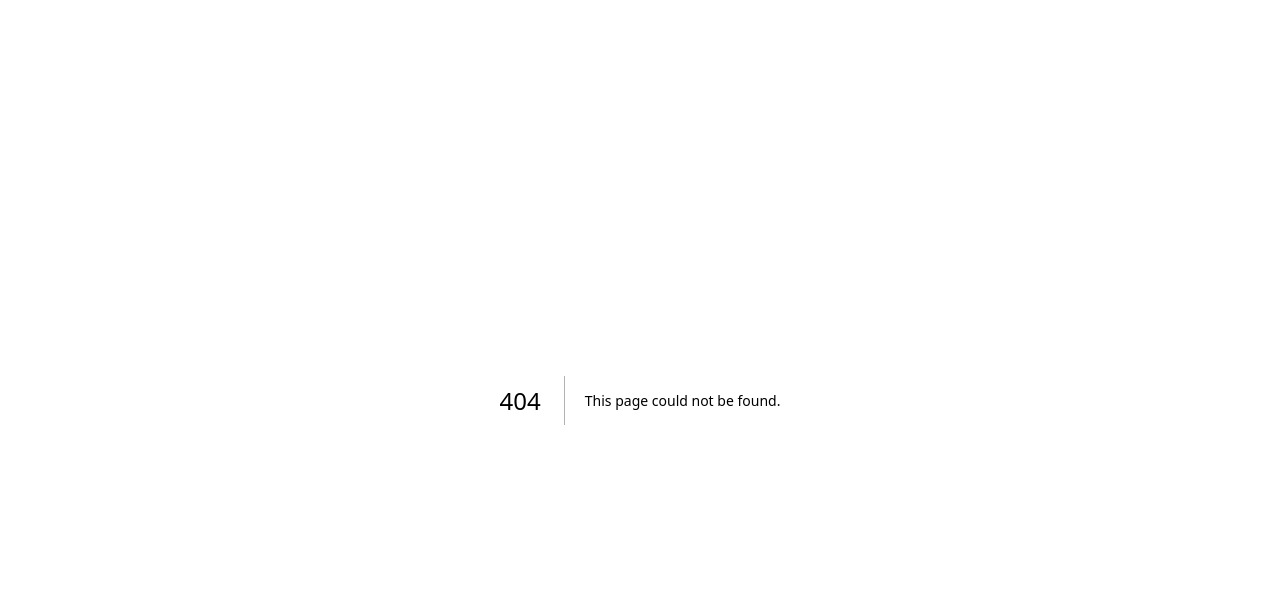
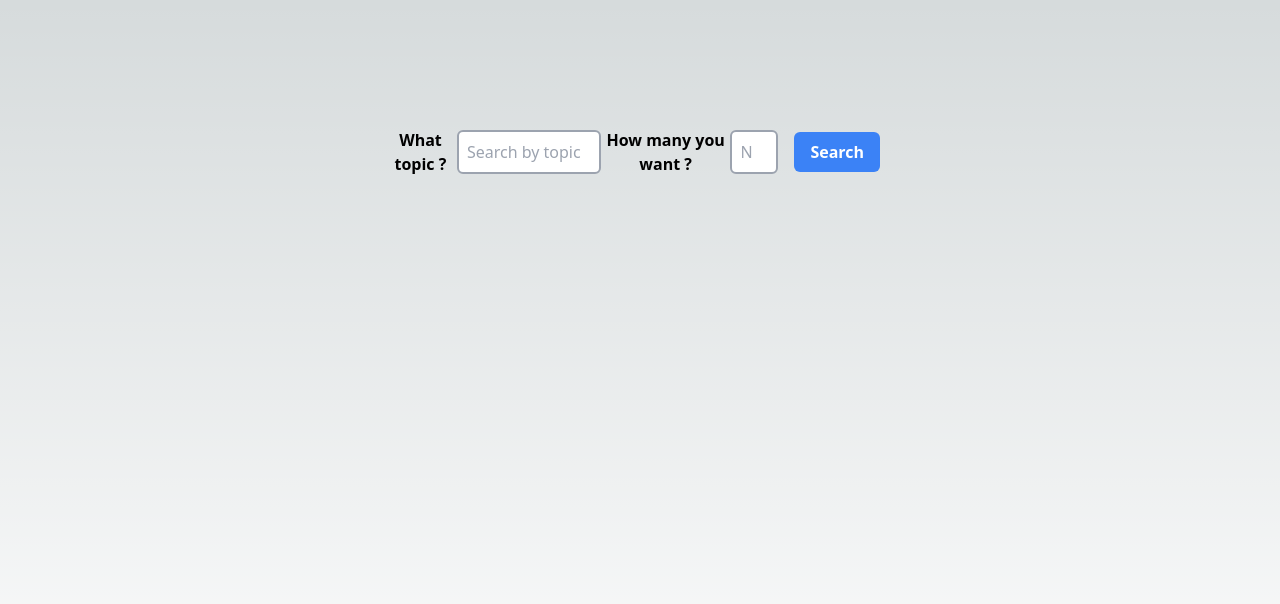
Before and after one commit to yztracker/semantic-search, a Next.js app in the folder Frontend/semantic-search/: page /Summarize in a window 1280 px wide. Before the commit this address had no page. Shown: the top 604 px of the page. Built offline with nearby package versions, Linux system fonts and the light colour scheme.

Commit message:
new feature - segment summarize span

```diff
--- /dev/null
+++ b/Frontend/semantic-search/components/PodcastItem.js
@@ -0,0 +1,63 @@
+import React, { useState, useEffect, useRef } from "react";
+import HtmlReactParser from "html-react-parser";
+
+function PodcastList() {
+  const [podcasts, setPodcasts] = useState(null);
+  const queryRef = useRef(null);
+  const nRef = useRef(null);
+
+  const fetchPodcasts = async () => {
+    const query = queryRef.current.value;
+    const topk = nRef.current.value;
+    const response = await fetch(
+      `http://localhost:5000/toppodcasts?query=${query}&n=${topk}`
+    );
+    const html = await response.text();
+    setPodcasts(HtmlReactParser(html));
+  };
+  //   useEffect(() => {
+  //     async function fetchPodcasts() {
+  //       const query = queryRef.current.value;
+  //       const topk = nRef.current.value;
+  //       const response = await fetch(`http://localhost:5000/toppodcasts?query=${query}&n=${topk}`);
+  //       const html = await response.text();
+  //       setPodcasts(HtmlReactParser(html));
+  //     }
+  //     fetchPodcasts();
+  //   }, []);
+
+  return (
+    <>
+      <div className="mx-auto">
+        <div class="flex items-center  mb-4">
+        <label className="font-bold">What topic ?</label>
+
+          <input
+            ref={queryRef}
+            type="text"
+            class="w-36 p-2 rounded-md border-2 border-gray-400"
+            placeholder="Search by topic"
+          />
+          <label className="font-bold">How many you want ?</label>
+          <input
+            ref={nRef}
+            type="text"
+            class="w-12 p-2 rounded-md border-2 border-gray-400"
+            placeholder="N"
+          />
+          {/* <input type="text" class="w-12 p-2 rounded-md border-2 border-gray-400" placeholder="Search by tag" /> */}
+          <button
+            onClick={fetchPodcasts}
+            class="mx-4 px-4 py-2 font-bold text-white bg-blue-500 rounded-md hover:bg-blue-700 focus:outline-none focus:shadow-outline-blue active:bg-blue-800"
+            type="button"
+          >
+            Search
+          </button>
+        </div>
+      </div>
+      <div class="podcast">{podcasts}</div>
+    </>
+  );
+}
+
+export default PodcastList;
--- a/Frontend/semantic-search/components/Query.js
+++ b/Frontend/semantic-search/components/Query.js
@@ -30,7 +30,7 @@ function Query() {
   }
   return (
     <>
-    <form className="max-w-3xl mx-auto">
+    <form className="max-w-2xl mx-auto">
       <label
         for="default-search"
         class="mb-2 text-sm font-medium text-gray-900 sr-only dark:text-white"
--- a/Frontend/semantic-search/package.json
+++ b/Frontend/semantic-search/package.json
@@ -15,9 +15,11 @@
     "@types/react-dom": "18.0.9",
     "eslint": "8.30.0",
     "eslint-config-next": "13.0.7",
+    "html-react-parser": "^3.0.4",
     "next": "13.0.7",
     "react": "18.2.0",
     "react-dom": "18.2.0",
+    "react-highlight-words": "^0.18.0",
     "react-spinners": "^0.13.7",
     "typescript": "4.9.4"
   },
--- /dev/null
+++ b/Frontend/semantic-search/pages/Episode.js
@@ -0,0 +1,18 @@
+import React from "react";
+import Scrape from "../components/Scrape";
+import Query from "../components/Query";
+import styles from "../styles/Home.module.css";
+function Episode() {
+  return (
+    <>
+      <main className={styles.main}>
+        <div className="container mx-auto flex flex-col items-center px-4 py-16 text-center md:py-8 md:px-10 lg:px-32 xl:max-w-3xl">
+          <Scrape />
+        </div>
+      </main>
+      <Query />
+    </>
+  );
+}
+
+export default Episode;
--- /dev/null
+++ b/Frontend/semantic-search/pages/Summarize.js
@@ -0,0 +1,17 @@
+import React from "react";
+import PodcastItem from '../components/PodcastItem'
+import styles from "../styles/Home.module.css";
+
+function Episode() {
+  return (
+    <>
+      <main className={styles.main}>
+        <div className="container mx-auto flex flex-col items-center px-4 py-16 text-center md:py-8 md:px-10 lg:px-32 xl:max-w-3xl">
+          <PodcastItem />
+        </div>
+      </main>
+    </>
+  );
+}
+
+export default Episode;
--- a/Frontend/semantic-search/pages/index.tsx
+++ b/Frontend/semantic-search/pages/index.tsx
@@ -7,6 +7,9 @@ import TranscriptText from '../components/TranscriptText'
 import Query from '../components/Query'
 import { useState } from 'react'
 import Scrape from '../components/Scrape'
+import PodcastItem from '../components/PodcastItem'
+import Link from 'next/link'
+
 const inter = Inter({ subsets: ['latin'] })
 
 export default function Home() {
@@ -15,7 +18,7 @@ export default function Home() {
   return (
     <>
       <Head>
-        <title>Create Next App</title>
+        <title>Info Insighters</title>
         <meta name="description" content="Generated by create next app" />
         <meta name="viewport" content="width=device-width, initial-scale=1" />
         <link rel="icon" href="/favicon.ico" />
@@ -25,18 +28,36 @@ export default function Home() {
         <div className="container mx-auto flex flex-col items-center px-4 py-16 text-center md:py-8 md:px-10 lg:px-32 xl:max-w-3xl">
           <h1 className="font-extrabold text-transparent text-6xl bg-clip-text bg-gradient-to-r from-green-200 to-green-600">Info Insighters
           </h1>
-          <p className="px-8 mt-8 mb-12 text-lg">transcripts your podcast and search interesting concepts as sentences!</p>
-          {/* <div className="flex flex-wrap justify-center">
-            <button className="px-8 py-3 m-2 text-lg font-semibold rounded bg-violet-600 text-gray-50">Get started</button>
-            <button className="px-8 py-3 m-2 text-lg border rounded text-gray-900 border-gray-300">Learn more</button>
-          </div> */}
+          <p className="px-8 mt-8 mb-12 text-2xl">Amazing Podcast Searching Platform</p>
+          <div className="flex  justify-center space-x-3">
+            <div className="w-1/2 rounded-md shadow-md bg-gray-50 text-gray-800">
+              <img src="https://lexica-serve-encoded-images2.sharif.workers.dev/md/e6a49bc4-1165-4241-8a42-eb3c218cbe60" alt="" className="object-cover object-center w-full rounded-t-md h-72 bg-gray-500" />
+              <div className="flex flex-col justify-between p-6 space-y-8">
+                <div className="space-y-2">
+                  <h2 className="text-3xl font-semibold tracking-wide">Episode recommend</h2>
+                  <p className="text-gray-800">Search for a topic you are interested in </p>
+                </div>
+                <Link href="/Episode" className='className="flex items-center justify-center w-full p-3 font-semibold tracking-wide rounded-md bg-green-600 text-gray-50'>Try now</Link>
+              </div>
+            </div>
+            <div className="w-1/2 rounded-md shadow-md bg-gray-50 text-gray-800">
+              <img src="https://lexica-serve-encoded-images2.sharif.workers.dev/md/2740cebd-586d-4c0e-8ebf-6358864af909" alt="" className="object-cover object-center w-full rounded-t-md h-72 bg-gray-500" />
+              <div className="flex flex-col justify-between p-6 space-y-8">
+                <div className="space-y-2">
+                  <h2 className="text-3xl font-semibold tracking-wide">Segment Summarize</h2>
+                  <p className="text-gray-800">query the associated segment and summarise it</p>
+                </div>
+
+                <Link href="/Summarize" className='className="flex items-center justify-center w-full p-3 font-semibold tracking-wide rounded-md bg-green-600 text-gray-50'>Try now</Link>
+              </div>
+            </div>
+
+          </div>
         </div>
         {/* <Upload setText={setText} /> */}
         {/* <TranscriptText text={text} /> */}
-        <Scrape />
+
       </main>
-      <Query />
-
     </>
   )
 }
--- /dev/null
+++ b/Frontend/semantic-search/pages/podcast.js
@@ -0,0 +1,152 @@
+import { useRouter } from "next/router";
+import { useState, useEffect, useRef } from "react";
+
+export default function Podcast() {
+  const router = useRouter();
+  const { pid } = router.query;
+  const queryRef = useRef(null);
+  const nRef = useRef(null);
+
+  //podcast detail content
+  const [podcast, setPodcast] = useState(null);
+  const [isSearch, setIsSearch] = useState(false);
+
+  useEffect(() => {
+    async function fetchPodcast() {
+      const response = await fetch(`http://localhost:5000/podcast?pid=${pid}`);
+      const data = await response.json();
+      setPodcast(data);
+    }
+    fetchPodcast();
+  }, [pid]);
+
+  //topsegments
+  const [segment, setSegment] = useState(null);
+  const [span, setSpan] = useState(null);
+  const handleOnclick = async () => {
+    const query = queryRef.current.value;
+    const n = nRef.current.value;
+
+    await fetch(
+      `http://localhost:5000/topsegments?query=${query}&n=${n}&pid=${pid}`
+    )
+      .then((response) => response.json())
+      .then((json) => {
+        setSegment(json);
+
+        let requestSpan = {
+            query:query,
+            n:parseInt(n),
+            segment:json.top_segments[0][0]
+        }
+        fetch(`http://localhost:5000/topspans`,{
+            method: "POST",
+            headers: {
+              "Content-Type": "application/json",
+            },
+            body: JSON.stringify(requestSpan),
+
+        })
+        .then((response) => response.json())
+        .then((json) => {
+            setSpan(json.top_spans);
+        });
+
+      });
+  };
+
+  //summarise
+
+  const [summarise, setSummarise] = useState(null);
+  let data = { text: "text to summarise" };
+
+  const handleSummarise = async (segment) => {
+    let requestData = { text: segment };
+    await fetch("http://localhost:5000/summarise", {
+      method: "POST",
+      headers: {
+        "Content-Type": "application/json",
+      },
+      body: JSON.stringify(requestData),
+    })
+      .then((response) => response.json())
+      .then((data) => {
+        setSummarise(data);
+        console.log("Success:", data);
+      })
+      .catch((error) => {
+        console.error("Error:", error);
+      });
+  };
+  return (
+    <div>
+      <div className="flex justify-center m-4">
+        <span className="flex items-center font-bold text-green-600 mx-4">
+          Query Segment{" "}
+        </span>
+        <div class="flex items-center  ">
+          <input
+            ref={queryRef}
+            type="text"
+            class="w-36 p-2 rounded-md border-2 border-gray-400"
+            placeholder="Query"
+          />
+          <input
+            ref={nRef}
+            type="text"
+            class="w-12 p-2 rounded-md border-2 border-gray-400"
+            placeholder="N"
+          />
+          {/* <input type="text" class="w-12 p-2 rounded-md border-2 border-gray-400" placeholder="Search by tag" /> */}
+          <button
+            onClick={handleOnclick}
+            class="px-4 py-2 font-bold text-white bg-gray-500 rounded-sm hover:bg-gray-700 focus:outline-none focus:shadow-outline-gray active:bg-gray-800"
+            type="button"
+          >
+            Search
+          </button>
+          {/* <button
+            onClick={handleSummarise}
+            class="mx-12 px-4 py-2 font-bold text-white bg-blue-500 rounded-sm hover:bg-blue-700 focus:outline-none focus:shadow-outline-blue active:bg-blue-800"
+            type="button"
+          >
+            Summarise
+          </button> */}
+        </div>
+      </div>
+      <div className="mx-36">
+        <p className="font-bold">Top span : </p>
+      {span && span.map((item)=>(
+        <p className="text-yellow-600">{item}</p>
+      ))}
+
+      </div>
+      <div className="w-1/2 mx-auto border border-gray-600 rounded-lg p-4">
+        {summarise && <p>{summarise.summary}</p>}
+        </div>
+
+      <ul className="px-36 m-4">
+        {segment &&
+          segment.top_segments.map(([segment]) => (
+            <div className="flex justify-between my-2">
+              <div className="font-bold text-2xl" key={segment}>
+                {segment}
+              </div>
+              <button onClick={()=> handleSummarise(segment)} className="h-12 opacity-50 border-2 border-gray-600 hover:bg-slate-700">
+                Summarice
+              </button>
+            </div>
+          ))}
+      </ul>
+
+      <ul className="px-36">
+        {podcast &&
+          podcast.podcast.map((item, index) => (
+            <li className="text-lg" key={index}>
+              {item}
+            </li>
+          ))}
+      </ul>
+    </div>
+  );
+}
--- a/Frontend/semantic-search/styles/globals.css
+++ b/Frontend/semantic-search/styles/globals.css
@@ -110,3 +110,10 @@ a {
     color-scheme: dark;
   }
 }
+
+.podcast a {
+  font-size: 24px;
+}
+.podcast p {
+  color:#20202080
+}
```
Also changed, not shown: Frontend/semantic-search/.babelrc (deleted), 2 other files (tests, documents, lock files or other folders).
